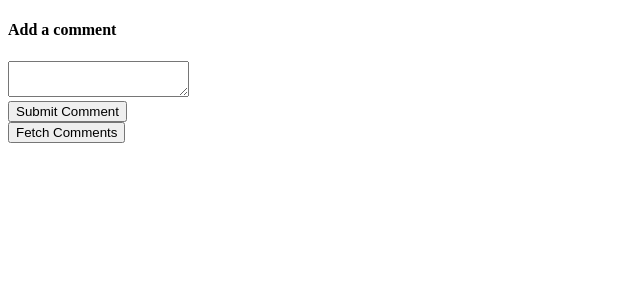
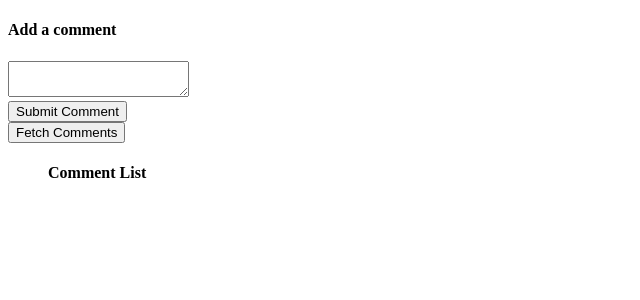
Before and after one commit to giants415/testing_with_react, a React (Create React App) app: page / in a window 1280 px wide. Shown: the top 300 px of the page, without its empty margins (0-640 px from the left). Built offline with nearby package versions, Linux system fonts and the light colour scheme.

Commit message:
adds h4 header

```diff
--- a/src/components/CommentList.js
+++ b/src/components/CommentList.js
@@ -13,6 +13,7 @@ class CommentList extends Component {
     return (
       <div>
         <ul>
+          <h4>Comment List</h4>
           {this.renderComments()}
         </ul>
       </div>
```
